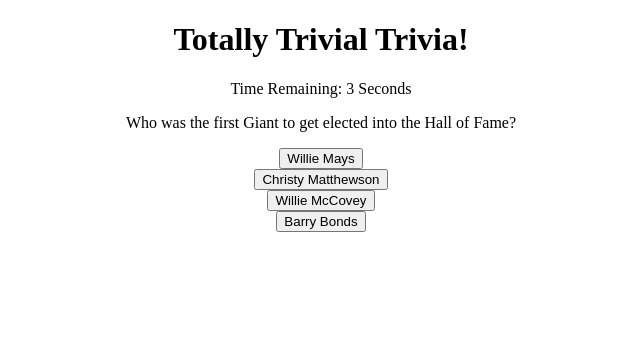
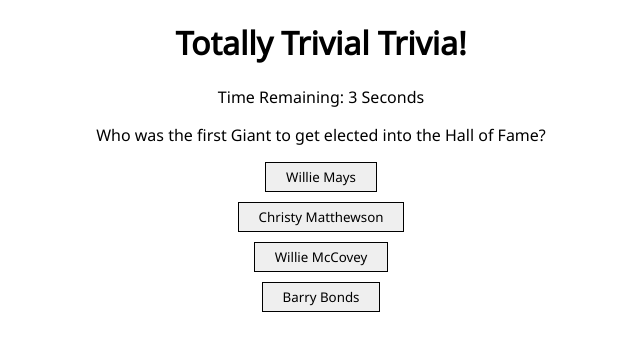
Before and after one commit to jdwong415/TriviaGame, a plain HTML site: page index.html in a window 1280 px wide. Both pictures are taken after a click on the button "Start". Shown: the whole page, without its empty margins (319-959 px from the left). Drawn offline with nearby package versions, Linux system fonts and the light colour scheme.

Commit message:
Change button style

```diff
--- a/assets/css/style.css
+++ b/assets/css/style.css
@@ -1,5 +1,16 @@
 body {
   text-align: center;
+  font-family: 'Noto Sans', sans-serif;
+}
+
+button {
+  font-family: 'Noto Sans', sans-serif;
+  border: 1px solid #000;
+  padding: 5px 20px;
+}
+
+button:hover {
+    background-color: orange;
 }
 
 #answers {
@@ -9,3 +20,7 @@ body {
 #reset {
   display: none;
 }
+
+.answer {
+    margin-bottom: 10px;
+}
--- a/index.html
+++ b/index.html
@@ -3,7 +3,7 @@
 <head>
   <meta charset="UTF-8">
   <meta name="viewport" content="width=device-width, initial-scale=1.0">
-
+  <link href="https://fonts.googleapis.com/css?family=Noto+Sans" rel="stylesheet">
   <link rel="stylesheet" href="assets/css/style.css">
 
   <title>Totally Trivial Trivia!</title>
```
